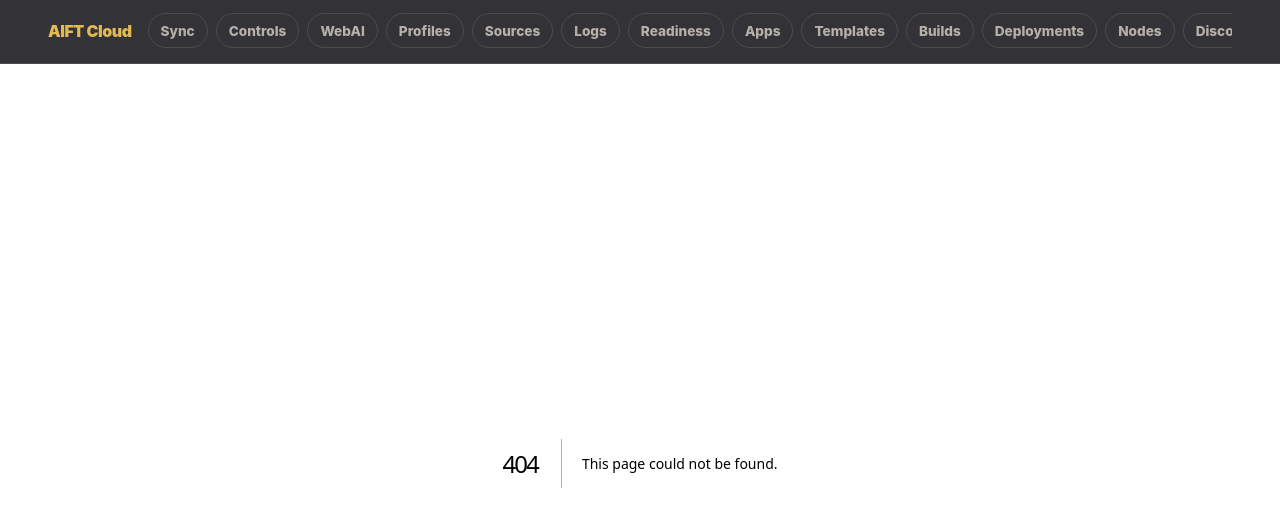
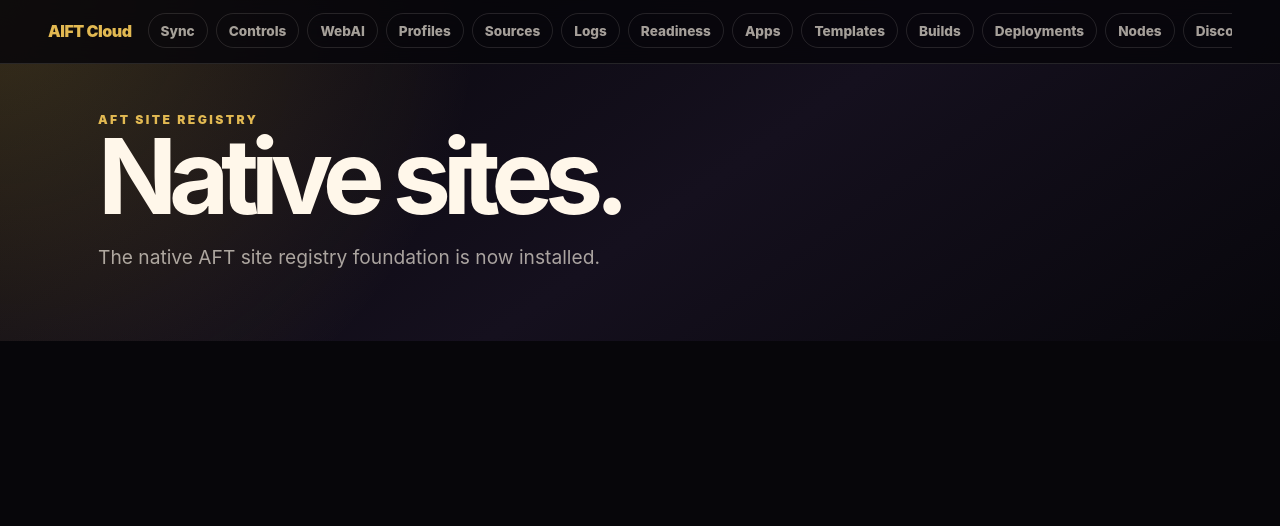
Before and after one commit to AIFreedomTrustFederation/VPS, a Next.js app in the folder apps/aift-dashboard/: page /sites in a window 1280 px wide. Before the commit this address had no page. Shown: the top 526 px of the page. Built offline with nearby package versions, Linux system fonts and the light colour scheme.

Commit message:
Add native sites page placeholder

```diff
--- /dev/null
+++ b/apps/aift-dashboard/app/sites/page.tsx
@@ -0,0 +1,11 @@
+export default function SitesPage() {
+  return (
+    <main className="page">
+      <section className="hero">
+        <p className="eyebrow">AFT Site Registry</p>
+        <h1>Native sites.</h1>
+        <p className="lead">The native AFT site registry foundation is now installed.</p>
+      </section>
+    </main>
+  );
+}
```
